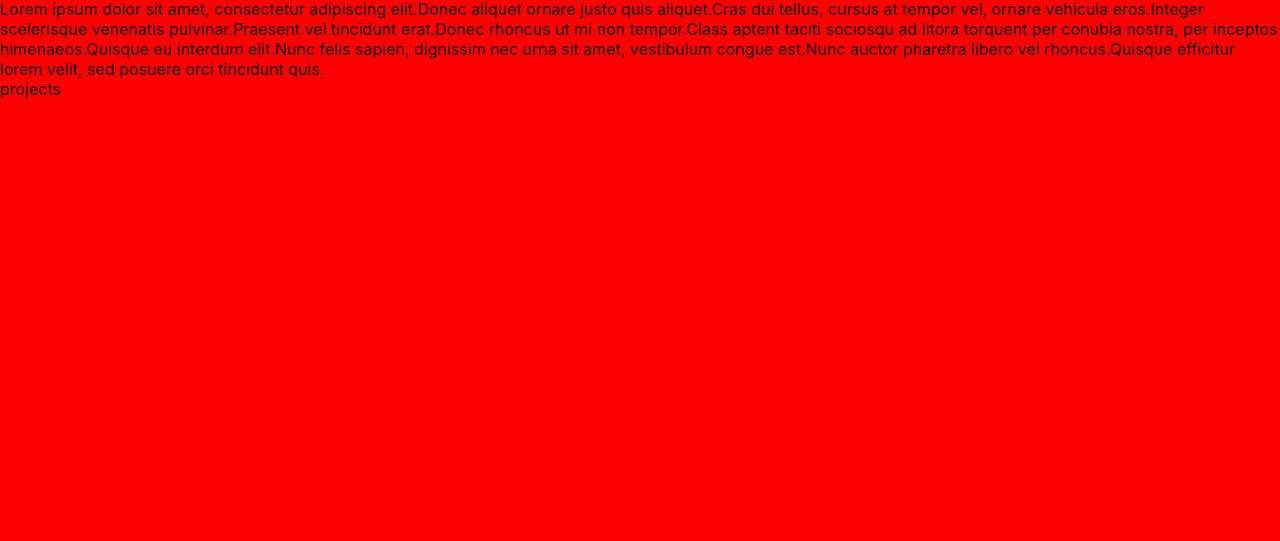
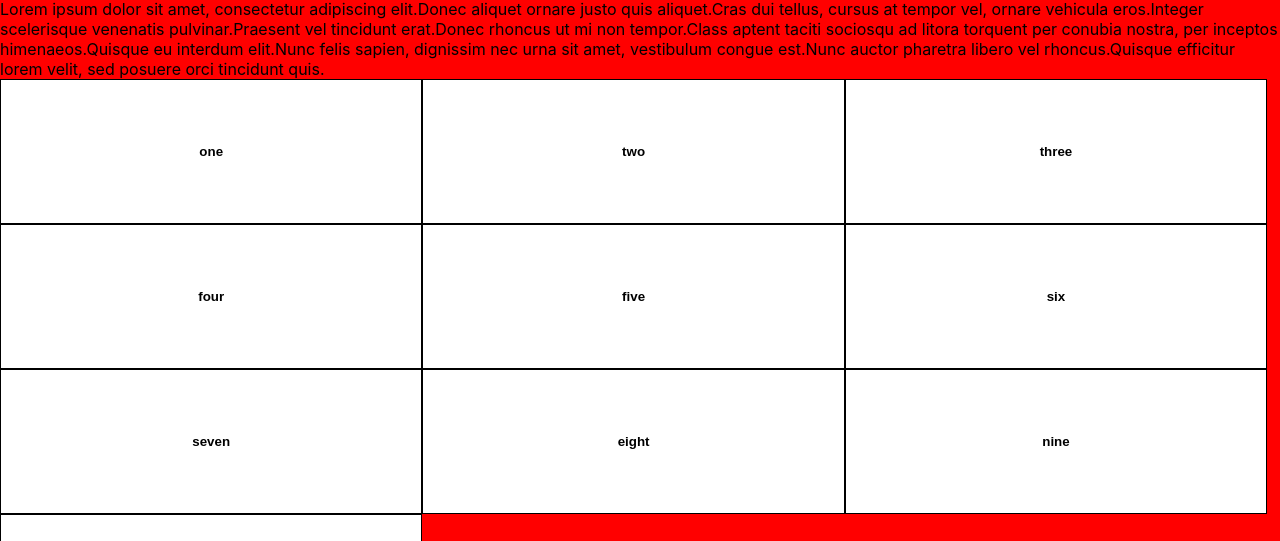
Before and after one commit to mrivera0014/loya-granite, a React (Create React App) app: page / in a window 1280 px wide. Both pictures are taken after a click on the element "Projects". Shown: the part 259-800 px from the top of the page. Built offline with nearby package versions, Linux system fonts and the light colour scheme.

Commit message:
the project animations

```diff
--- a/src/Components/Projects/Projects.js
+++ b/src/Components/Projects/Projects.js
@@ -1,9 +1,48 @@
-import React from 'react'
+import React, {useRef,useEffect} from 'react'
+import {assists} from './projectAssets/projectAssists';
+import  './projects.css'
+import {gsap} from "gsap/all"
 
-const projects = () => {
+
+
+
+const Projects = () => {
+
+
+
+
+  const projectElRef = gsap.utils.toArray(".projectItems")
+
+  projectElRef.map((item,index)=>{
+    item.anim = gsap.to(item,{
+      height:100
+    }).reversed(true);
+    item.addEventlistener("click",doStuff)
+  })
+
+  function doStuff(){
+    this.anim.reversed(!this.anim.reversed())
+  }
+
   return (
-    <div>projects</div>
+  <div className={`projects`}>
+   {assists.map((item,index)=>{
+    return(
+      <button className={`projectItems`}  >
+        <h1>{item.item}</h1>
+      </button>
+    )
+   })}
+  </div>
+
+
+
+
+
+
+
+
   )
 }
 
-export default projects
+export default Projects
--- /dev/null
+++ b/src/Components/Projects/projectAssets/projectAssists.js
@@ -0,0 +1,16 @@
+import React from 'react'
+
+export const assists = [
+
+    {item:"one"},
+    {item:"two"},
+    {item:"three"},
+    {item:"four"},
+    {item:"five"},
+    {item:"six"},
+    {item:"seven"},
+    {item:"eight"},
+    {item:"nine"},
+    {item:"ten"}
+
+]
--- a/src/Components/Projects/projects.css
+++ b/src/Components/Projects/projects.css
@@ -0,0 +1,17 @@
+.projects{
+    display: flex;
+    flex-wrap: wrap;
+    max-height: 10rem;
+    min-width: 15rem;
+    margin: auto;
+}
+
+
+.projectItems{
+    padding: 5%;
+    max-height: 100%;
+    min-width: 33%;
+    border:1px solid black;
+    background:white;
+
+}
```
